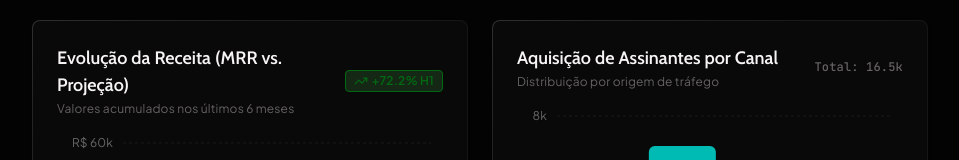
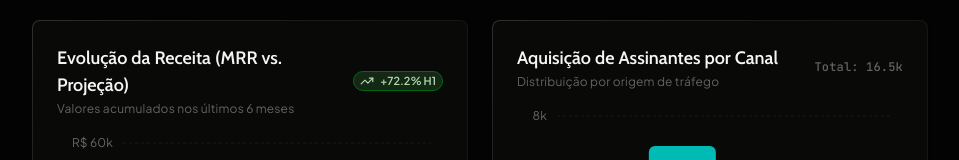
Before and after one commit to jeffdomingos/Joinha_DS, a React (Vite) app: page / in a window 1280 px wide. Shown: the part 2816-2976 px from the top of the page, without its empty margins (160-1119 px from the left). Built offline with nearby package versions, Linux system fonts and the light colour scheme.

Commit message:
fix(charts): synchronize legend dot color with chartConfig and use official Badge for growth indicator (+72.2% H1)

```diff
--- a/src/App.tsx
+++ b/src/App.tsx
@@ -628,9 +628,9 @@ function App() {
                     Valores acumulados nos últimos 6 meses
                   </span>
                 </div>
-                <span className="inline-flex items-center gap-1 text-xs font-semibold text-success bg-(--status-success-subtle) px-2 py-0.5 rounded-(--tc-radius-sm) border border-(--status-success-border) whitespace-nowrap shrink-0">
+                <Badge variant="success" size="sm" className="whitespace-nowrap shrink-0 font-semibold">
                   <TrendingUp className="w-3.5 h-3.5" /> +72.2% H1
-                </span>
+                </Badge>
               </div>
 
               <ChartContainer config={revenueChartConfig} className="h-[240px] w-full">
--- a/src/components/ui/chart.tsx
+++ b/src/components/ui/chart.tsx
@@ -314,6 +314,8 @@ const ChartLegendContent = React.forwardRef<HTMLDivElement, ChartLegendContentPr
           const key = `${nameKey || item.dataKey || "value"}`
           const itemConfig = getPayloadConfigFromPayload(config, item, key)
 
+          const color = itemConfig?.color || item.color
+
           return (
             <div
               key={String(item.value)}
@@ -327,7 +329,7 @@ const ChartLegendContent = React.forwardRef<HTMLDivElement, ChartLegendContentPr
                 <div
                   className="h-2 w-2 shrink-0 rounded-full"
                   style={{
-                    backgroundColor: item.color,
+                    backgroundColor: color,
                   }}
                 />
               )}
```
